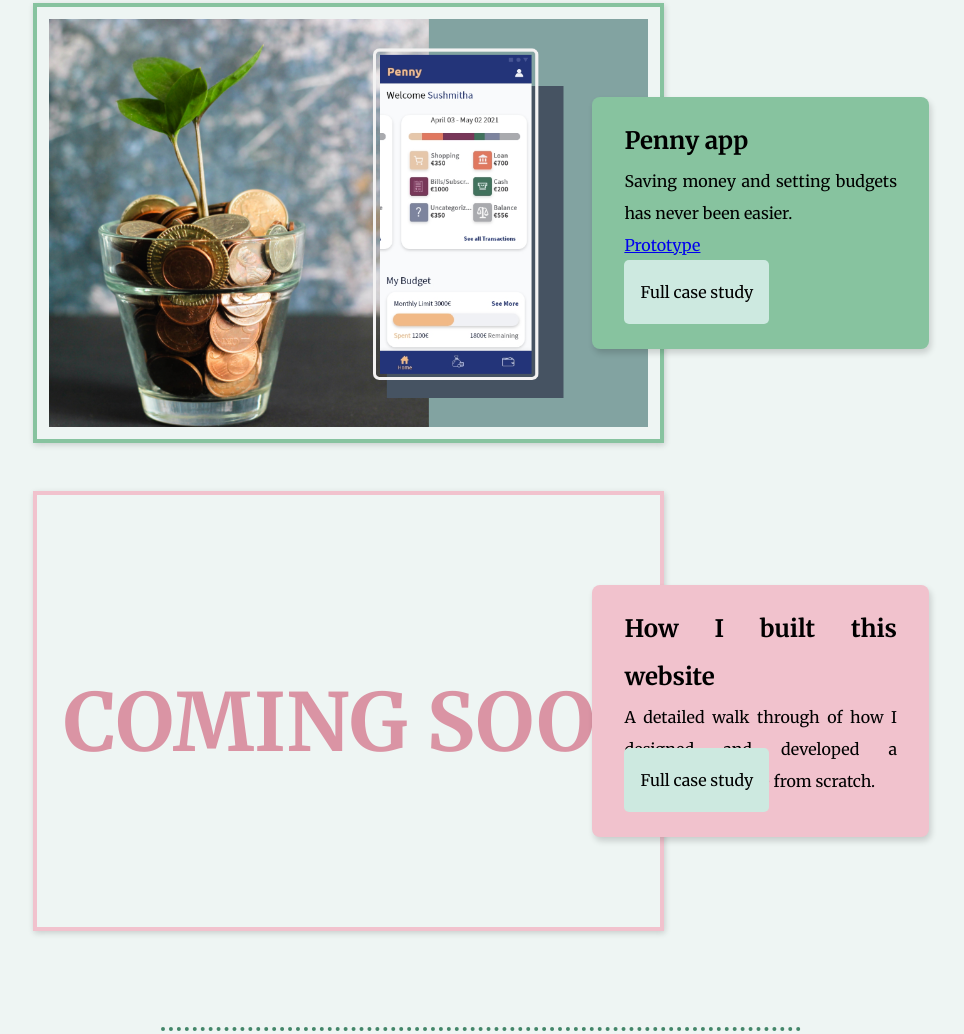
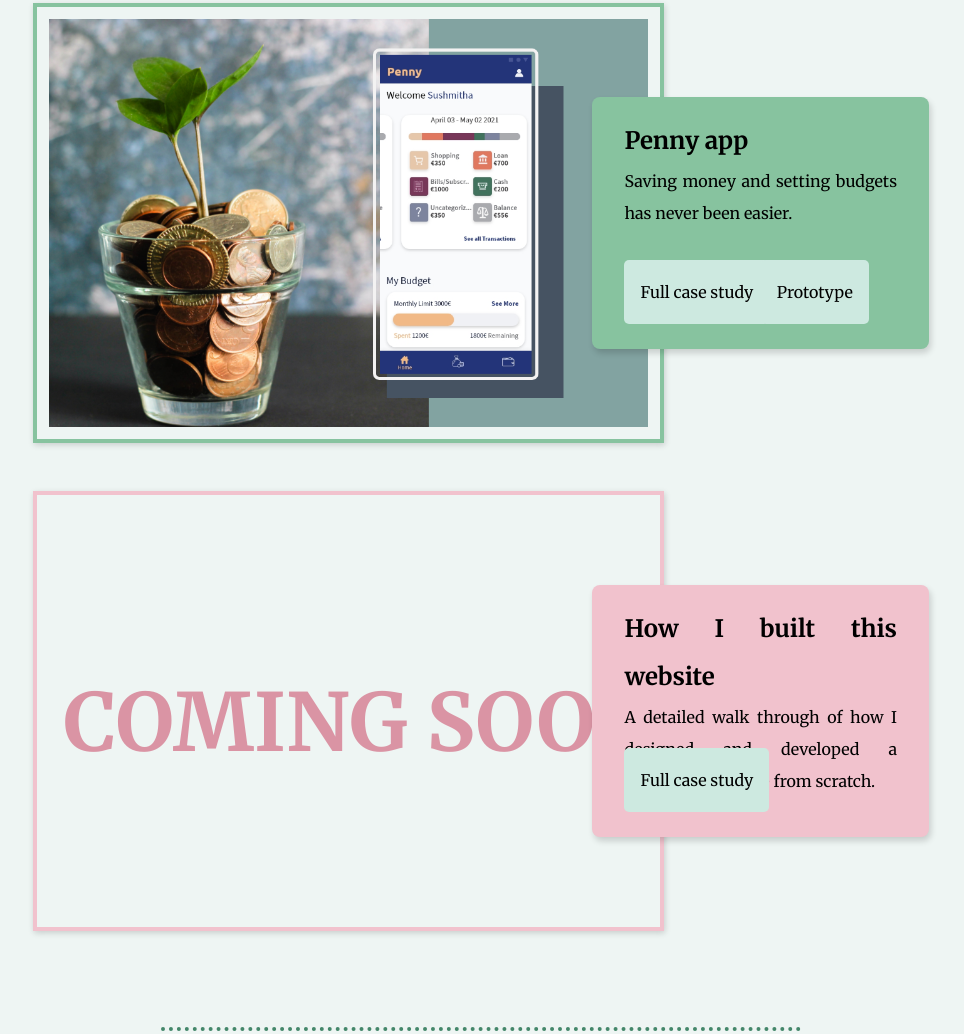
Before and after one commit to Sushmitharavi/UX-Portfolio, a plain HTML site: page index.html in a window 1280 px wide. Shown: the part 1396-2430 px from the top of the page, without its empty margins (159-1123 px from the left). Drawn offline with nearby package versions, Linux system fonts and the light colour scheme; a web font is replaced by a local one.

Commit message:
Update styles.css

```diff
--- a/css/styles.css
+++ b/css/styles.css
@@ -275,6 +275,18 @@ footer > h2 {
   border-radius: 5px;
   background-color: #cde9e0;
 }
+.work--container > .content .link-2 {
+  position: absolute;
+  bottom: 10%;
+  left: 50%;
+  text-decoration: none;
+  color: unset;
+  padding: 1rem;
+  border-radius: 5px;
+    background-color: #cde9e0;
+
+}
+
 
 /* work - colors */
 .convos {
@@ -349,9 +361,10 @@ footer > h2 {
 }
 .about--container > .content > h3:first-child {
   margin-top: 0;
+  margin-bottom: 0;
 }
 .about--container > .content > :not(h3:first-child) + h3 {
-  margin-top: 2rem;
+  margin-top: 1rem;
 }
 .content > .quote-sentence {
   font-style: italic;
```
